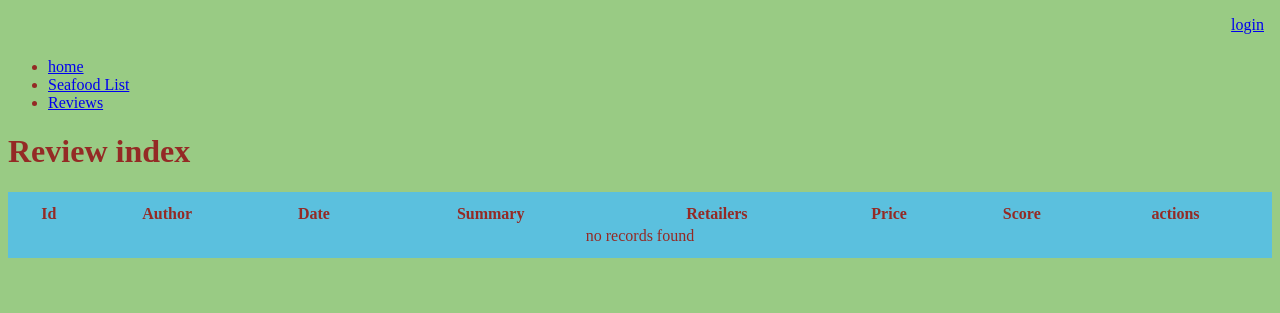
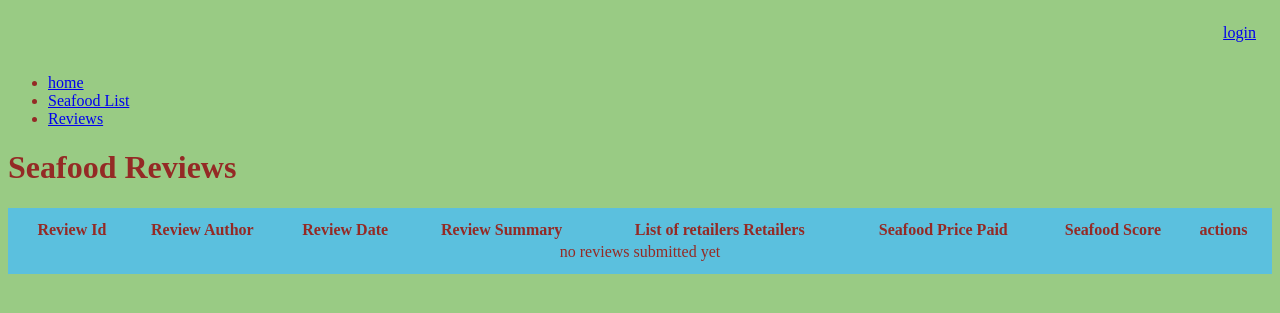
Before and after one commit to piotrporeba/Assignment2, a Symfony app: template templates/review/index.html.twig in a window 1280 px wide. Shown: the top 313 px of the page. Run offline with Twig, Linux system fonts and the light colour scheme; the template is opened without the code that fills it, so the values that code supplies are empty; some libraries are stand-ins or nearby versions.

Commit message:
more styling added

```diff
--- a/src/Controller/AdminController.php
+++ b/src/Controller/AdminController.php
@@ -1,7 +1,6 @@
 <?php
 /**
- * Admin controller file
- * @package App\Controller
+ * AdminController Class
  * @author Piotr Poreba
  */
 
--- a/src/Controller/ProductController.php
+++ b/src/Controller/ProductController.php
@@ -1,9 +1,9 @@
 <?php
 /**
- * Product Controller class
- * @package App\Controller
+ * ProductController Class
  * @author Piotr Poreba
  */
+
 namespace App\Controller;
 
 use App\Entity\Product;
--- a/src/Controller/ReviewController.php
+++ b/src/Controller/ReviewController.php
@@ -1,8 +1,7 @@
 <?php
 /**
- * reviewController
+ * ReviewController Class
  * @author Piotr Poreba
- * @package App\Controller
  */
 namespace App\Controller;
 
--- a/src/DataFixtures/LoadUsers.php
+++ b/src/DataFixtures/LoadUsers.php
@@ -21,12 +21,10 @@ class LoadUsers extends Fixture
 
     public function load(ObjectManager $manager)
     {
-        // create objects
         $userUser = $this->createUser('user', 'user');
         $userAdmin = $this->createUser('admin', 'admin', ['ROLE_ADMIN']);
         $userMatt = $this->createUser('matt', 'smith', ['ROLE_SUPER_ADMIN']);
 
-        // store to DB
         $manager->persist($userUser);
         $manager->persist($userAdmin);
         $manager->persist($userMatt);
@@ -46,7 +44,6 @@ class LoadUsers extends Fixture
         $user->setUsername($username);
         $user->setRoles($roles);
 
-        // password - and encoding
         $encodedPassword = $this->encodePassword($user, $plainPassword);
         $user->setPassword($encodedPassword);
 
--- a/src/Entity/Review.php
+++ b/src/Entity/Review.php
@@ -1,6 +1,7 @@
 <?php
 /**
- * review
+ * Review Class
+ * @author Piotr Poreba
  */
 
 namespace App\Entity;
@@ -232,7 +233,4 @@ class Review
         $this->isPublic = $isPublic;
     }
 
-
-
-    // add your own fields
 }
--- a/src/Form/ProductType.php
+++ b/src/Form/ProductType.php
@@ -1,4 +1,8 @@
 <?php
+/**
+ * ProductType Class
+ * @author Piotr Poreba
+ */
 
 namespace App\Form;
 
--- a/src/Form/ReviewType.php
+++ b/src/Form/ReviewType.php
@@ -1,4 +1,8 @@
 <?php
+/**
+ * ReviewType Class
+ * @author Piotr Poreba
+ */
 
 namespace App\Form;
 
--- a/templates/product/index.html.twig
+++ b/templates/product/index.html.twig
@@ -4,7 +4,7 @@
 
 {% block body %}
 
-    <h1>Seafood index</h1>
+    <h1>Seafood List</h1>
     <table>
         <thead>
             <tr>
--- a/templates/review/edit.html.twig
+++ b/templates/review/edit.html.twig
@@ -1,14 +1,14 @@
 {% extends 'base.html.twig' %}
 
-{% block title %}Edit Review{% endblock %}
+{% block title %}Edit Review of Seafood{% endblock %}
 
 {% block body %}
 
-    <h1>Edit Review</h1>
+    <h1>Edit Seafood Review</h1>
 
     {% include 'review/_form.html.twig' with {'form': form, 'button_label': 'Edit'} only %}
 
-    <a href="{{ path('review_index') }}">back to list</a>
+    <a href="{{ path('review_index') }}">back to list of reviews</a>
 
     {% include 'review/_delete_form.html.twig' with {'identifier': review.id} only %}
 
--- a/templates/review/index.html.twig
+++ b/templates/review/index.html.twig
@@ -2,19 +2,60 @@
 
 {% block title %}Review index{% endblock %}
 
+{% block stylesheets %}
+    <style>
+        header {
+            text-align: right;
+            border-bottom: 1rem #002a80;
+            padding: 1rem;
+            background-color:#99cb84 ;
+
+        }
+        body{
+            background-color:#99cb84;
+            color: #942a25;
+            border: #942a25;
+
+        }
+        table{
+            font-family: "Eras Bold ITC";
+            color: #942a25;
+            background-color: #5bc0de;
+            padding: 10px;
+            border-width: 3px;
+            border: #942a25;
+            width: 100%;
+            text-align: center;
+
+        }
+        table, tr {
+            border: 1px #942a25;
+        }
+
+
+
+    </style>
+
+
+{% endblock %}
+
+
 {% block body %}
 
-    <h1>Review index</h1>
+
+
+
+    <h1>Seafood Reviews</h1>
     <table>
         <thead>
             <tr>
-                <th>Id</th>
-                <th>Author</th>
-                <th>Date</th>
-                <th>Summary</th>
-                <th>Retailers</th>
-                <th>Price</th>
-                <th>Score</th>
+                <th>Review Id</th>
+                <th>Review Author</th>
+                <th>Review Date</th>
+                <th>Review Summary</th>
+                <th>List of retailers Retailers</th>
+                <th>Seafood Price Paid</th>
+                <th>Seafood Score</th>
                 <th>actions</th>
             </tr>
         </thead>
@@ -30,9 +71,9 @@
                     <td>{{ review.price }}</td>
                     <td>{{ review.score }}</td>
                     <td>
-                        <a href="{{ path('review_show', {'id': review.id}) }}">show</a>
+                        <a href="{{ path('review_show', {'id': review.id}) }}">show review</a>
                         {% if review.author == app.user.username %}
-                            <a href="{{ path('review_edit', {'id': review.id}) }}">edit</a>
+                            <a href="{{ path('review_edit', {'id': review.id}) }}">edit review</a>
                         {% endif %}
                     </td>
                 </tr>
@@ -49,7 +90,7 @@
                 <td>{{ review.score }}</td>
 
                     <td>
-                        <a href="{{ path('review_show', {'id': review.id}) }}">show</a>
+                        <a href="{{ path('review_show', {'id': review.id}) }}">show review</a>
                     </td>
 
                 </tr>
@@ -57,13 +98,13 @@
 
         {% else %}
             <tr>
-                <td colspan="8">no records found</td>
+                <td colspan="8">no reviews submitted yet </td>
             </tr>
         {% endfor %}
         </tbody>
     </table>
     {% if is_granted('ROLE_USER') %}
-        <a href="{{ path('review_new') }}">Create new</a>
+        <a href="{{ path('review_new') }}">Create new review</a>
     {% endif %}
 
 {% endblock %}
```
Also changed, not shown: src/Controller/SecurityController.php (+2 -5 lines), src/Entity/Product.php (+3 -14 lines), src/Entity/User.php (+3 -4 lines), templates/review/new.html.twig (+25 -1 lines), templates/review/show.html.twig (+48 -9 lines).
